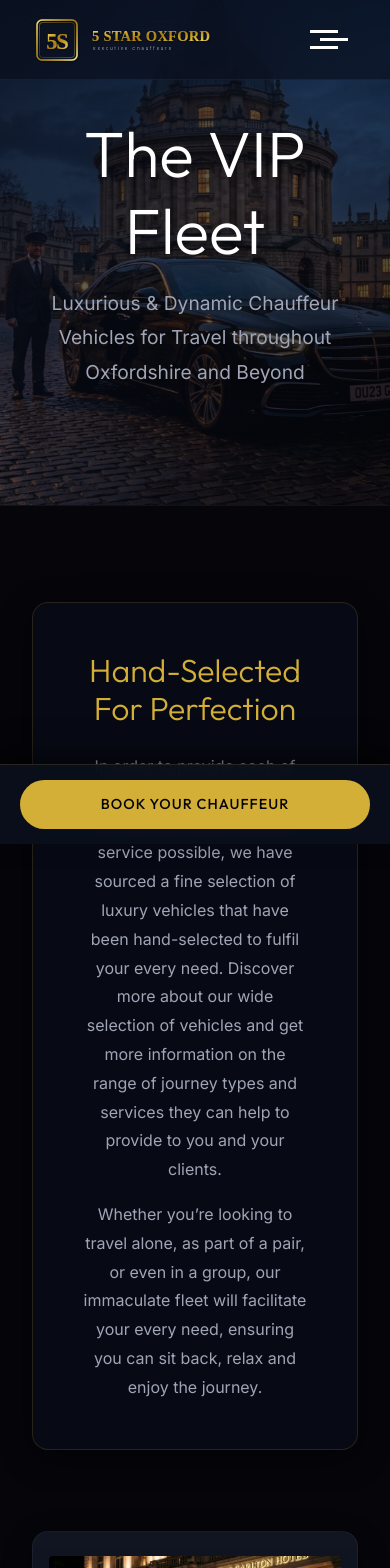
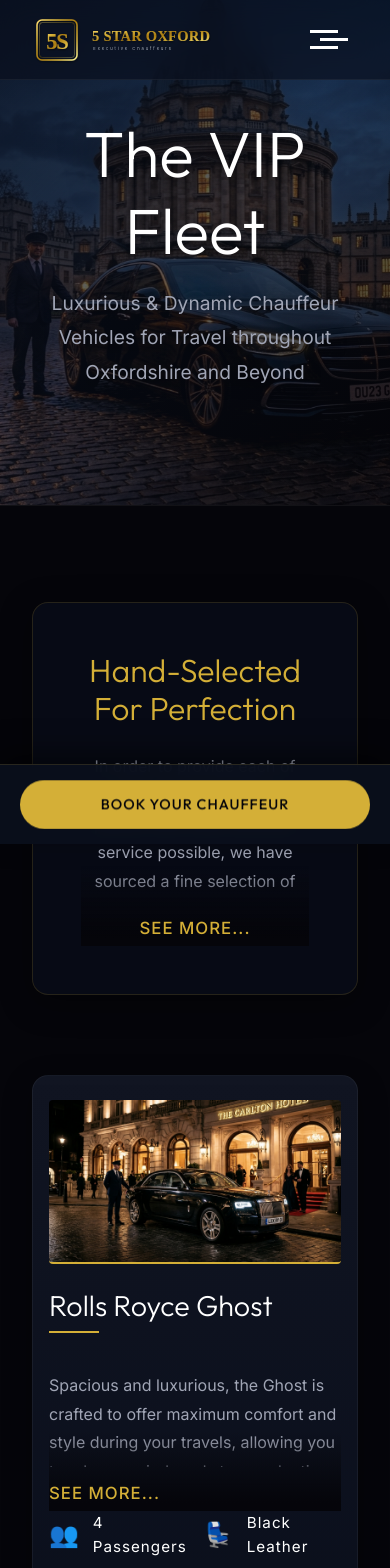
Before and after one commit to num876/oxford-vip-chauffeurs, a Next.js app: page /our-fleet in a window 390 px wide. Shown: the top 1568 px of the page. Built offline with nearby package versions, Linux system fonts and the light colour scheme; a web font is replaced by a local one.

Commit message:
Add ReadMore component for mobile text blocks

```diff
--- a/src/app/about-us/page.tsx
+++ b/src/app/about-us/page.tsx
@@ -1,6 +1,7 @@
 import styles from './about.module.css';
 import StarRating from '../../components/StarRating';
 import Image from 'next/image';
+import ReadMore from '@/components/ReadMore';
 
 export const metadata = {
   title: 'About Us | 5 Star Oxford',
@@ -49,6 +50,7 @@
               <span className={styles.sectionSubtitle}>Our Heritage</span>
               <h2 className={styles.sectionTitle}>A Legacy of Excellence in Chauffeur Travel</h2>
 
+              <ReadMore mobileOnly={true} maxHeight={250}>
               <p className={styles.storyText}>
                 5 Star Oxford has cemented its reputation as Oxford’s finest luxury chauffeur company and takes pride in being the market leader in executive transport. Throughout the South East and Oxfordshire in particular, our name is synonymous with quality, comfort, reliability and punctuality.
               </p>
@@ -61,6 +63,7 @@
               <p className={styles.storyText}>
                 Our aspiration is not to be the biggest, but certainly to be the best.
               </p>
+              </ReadMore>
             </div>
           </div>
         </div>
--- a/src/app/our-fleet/page.tsx
+++ b/src/app/our-fleet/page.tsx
@@ -2,6 +2,7 @@
 import StarRating from '../../components/StarRating';
 import Image from 'next/image';
 import Link from 'next/link';
+import ReadMore from '@/components/ReadMore';
 
 export const metadata = {
   title: 'Our Fleet | 5 Star Oxford',
@@ -113,12 +114,14 @@
           {/* Introductory Text Panel */}
           <div className="glass-panel" style={{ padding: '3rem', maxWidth: '900px', margin: '0 auto 5rem auto', textAlign: 'center' }}>
             <h2 style={{ color: 'var(--accent-gold)', fontWeight: 300, marginBottom: '1.5rem' }}>Hand-Selected For Perfection</h2>
+            <ReadMore mobileOnly={true} maxHeight={150}>
             <p style={{ color: 'var(--text-secondary)', lineHeight: 1.8, marginBottom: '1rem' }}>
               In order to provide each of our customers with the perfect and most luxurious service possible, we have sourced a fine selection of luxury vehicles that have been hand-selected to fulfil your every need. Discover more about our wide selection of vehicles and get more information on the range of journey types and services they can help to provide to you and your clients.
             </p>
             <p style={{ color: 'var(--text-secondary)', lineHeight: 1.8 }}>
               Whether you’re looking to travel alone, as part of a pair, or even in a group, our immaculate fleet will facilitate your every need, ensuring you can sit back, relax and enjoy the journey.
             </p>
+            </ReadMore>
           </div>
 
           {/* Alternating Vehicle Rows */}
@@ -139,13 +142,15 @@
 
               <div className={styles.textColumn}>
                 <h3 className={styles.carTitle}>{vehicle.name}</h3>
-                                {Array.isArray(vehicle.desc) ? (
+                                <ReadMore mobileOnly={true} maxHeight={120}>
+                  {Array.isArray(vehicle.desc) ? (
                   vehicle.desc.map((paragraph, i) => (
                     <p key={i} className={styles.carDesc} style={{ marginBottom: '1rem' }}>{paragraph}</p>
                   ))
                 ) : (
                   <p className={styles.carDesc}>{vehicle.desc}</p>
                 )}
+                </ReadMore>
 
                 <div className={styles.carSpecs}>
                   {vehicle.specs.map((spec, i) => (
--- a/src/app/services/airport-transfers/page.tsx
+++ b/src/app/services/airport-transfers/page.tsx
@@ -1,5 +1,6 @@
 import styles from '@/app/page.module.css';
 import Link from 'next/link';
+import ReadMore from '@/components/ReadMore';
 
 export const metadata = {
   title: 'Airport Transfers | 5 Star Oxford',
@@ -12,6 +13,7 @@
         <div className="container">
           <div className="glass-panel" style={{ padding: '3rem', maxWidth: '900px', margin: '0 auto' }}>
             <h1 className={styles.sectionTitle} style={{ marginBottom: '2rem' }}>Airport Transfers</h1>
+            <ReadMore mobileOnly={true} maxHeight={250}>
             <p style={{ marginBottom: "1.5rem", color: "var(--text-secondary)", lineHeight: 1.8 }}>Airport Transfers & Airport Chauffeur Oxfordshire by 5 Star Oxford</p>
             <p style={{ marginBottom: "1.5rem", color: "var(--text-secondary)", lineHeight: 1.8 }}>Tailored Airport Transfers throughout the UK</p>
             <p style={{ marginBottom: "1.5rem", color: "var(--text-secondary)", lineHeight: 1.8 }}>Whether you’re looking to travel in elegance to the airport for an important international meeting or are looking for a special chauffeur as part of luxury getaway, here at 5 Star Oxford we can offer an exclusive range of Airport Transfers from Oxfordshire and beyond.</p>
@@ -20,6 +22,7 @@
             <p style={{ marginBottom: "1.5rem", color: "var(--text-secondary)", lineHeight: 1.8 }}>As part of this process we can provide additional waiting times pre or post your flight time and can provide a wide selection of optional extras to ensure your journey is perfect for your requirements.</p>
             <p style={{ marginBottom: "1.5rem", color: "var(--text-secondary)", lineHeight: 1.8 }}>If you’d like to discover how 5 Star Oxford can provide the perfect airport transfer for your next journey then please get in touch below to receive a</p>
             <p style={{ marginBottom: "1.5rem", color: "var(--text-secondary)", lineHeight: 1.8 }}>no obligation airport transfer quotation.</p>
+                        </ReadMore>
             <div style={{ marginTop: '3rem', textAlign: 'center' }}>
               <Link href="/booking" className="btn btn-primary" style={{ padding: '1rem 3rem', display: 'inline-block', fontSize: '1.1rem' }}>
                 Book Journey
--- a/src/app/services/business-travel/page.tsx
+++ b/src/app/services/business-travel/page.tsx
@@ -1,5 +1,6 @@
 import styles from '@/app/page.module.css';
 import Link from 'next/link';
+import ReadMore from '@/components/ReadMore';
 
 export const metadata = {
   title: 'Business Travel | 5 Star Oxford',
@@ -12,6 +13,7 @@
         <div className="container">
           <div className="glass-panel" style={{ padding: '3rem', maxWidth: '900px', margin: '0 auto' }}>
             <h1 className={styles.sectionTitle} style={{ marginBottom: '2rem' }}>Business Travel</h1>
+            <ReadMore mobileOnly={true} maxHeight={250}>
             <p style={{ marginBottom: "1.5rem", color: "var(--text-secondary)", lineHeight: 1.8 }}>Business Travel & Corporate Chauffeur by 5 Star Oxford</p>
             <p style={{ marginBottom: "1.5rem", color: "var(--text-secondary)", lineHeight: 1.8 }}>Luxury Business Travel throughout the Oxfordshire region</p>
             <p style={{ marginBottom: "1.5rem", color: "var(--text-secondary)", lineHeight: 1.8 }}>Finding a chauffeur that offers luxury and reliability can often prove to be a trickier task than you might first think, but with 5 Star Oxford you can be rest assured that you’ll receive the finest service every time.</p>
@@ -19,6 +21,7 @@
             <p style={{ marginBottom: "1.5rem", color: "var(--text-secondary)", lineHeight: 1.8 }}>By using the finest vehicles and chauffeurs that are dedicated to providing a luxury service that is tailored to your requirements, we will guarantee that you arrive at your destination on time and perfectly prepared for the meeting ahead.</p>
             <p style={{ marginBottom: "1.5rem", color: "var(--text-secondary)", lineHeight: 1.8 }}>Whether you’d like to travel to your meeting in a state-of-the-art Range Rover or an elegant and comfortable S-Class Mercedes, we can provide a business travel service that is ideally suited to your needs.</p>
             <p style={{ marginBottom: "1.5rem", color: "var(--text-secondary)", lineHeight: 1.8 }}>To find out more about our range of business travel services or to book your next journey, please discover more below.</p>
+                        </ReadMore>
             <div style={{ marginTop: '3rem', textAlign: 'center' }}>
               <Link href="/booking" className="btn btn-primary" style={{ padding: '1rem 3rem', display: 'inline-block', fontSize: '1.1rem' }}>
                 Book Journey
--- a/src/app/services/event-travel/page.tsx
+++ b/src/app/services/event-travel/page.tsx
@@ -1,5 +1,6 @@
 import styles from '@/app/page.module.css';
 import Link from 'next/link';
+import ReadMore from '@/components/ReadMore';
 
 export const metadata = {
   title: 'Event Travel | 5 Star Oxford',
@@ -12,12 +13,14 @@
         <div className="container">
           <div className="glass-panel" style={{ padding: '3rem', maxWidth: '900px', margin: '0 auto' }}>
             <h1 className={styles.sectionTitle} style={{ marginBottom: '2rem' }}>Event Travel</h1>
+            <ReadMore mobileOnly={true} maxHeight={250}>
             <p style={{ marginBottom: "1.5rem", color: "var(--text-secondary)", lineHeight: 1.8 }}>Event Travel & Chaffeur Transport Oxfordshire from 5 Star Oxford</p>
             <p style={{ marginBottom: "1.5rem", color: "var(--text-secondary)", lineHeight: 1.8 }}>Event Travel to the Nations Top Events</p>
             <p style={{ marginBottom: "1.5rem", color: "var(--text-secondary)", lineHeight: 1.8 }}>Travelling to the next major sporting event can now be easier, more relaxing and luxurious than ever before with our dedicated range of event travel services. Designed to provide a VIP service for clients throughout Oxfordshire and beyond, we will take all the stress out of travelling to your favourite event, wherever it may be.</p>
             <p style={{ marginBottom: "1.5rem", color: "var(--text-secondary)", lineHeight: 1.8 }}>Whether you’re heading down to Wimbledon for a day packed full of tennis or are having a day at the races with a few friends, we can provide tailored event travel packages to make sure that you arrive on-time, completely relaxed and ready for the days events that lay ahead.</p>
             <p style={{ marginBottom: "1.5rem", color: "var(--text-secondary)", lineHeight: 1.8 }}>In addition to this, at Oxford VIP Chauffeurs we can also provide a dedicated travel service for you and your clients should you be heading to corporate hospitality for the day. This can include several location pickups as well as any additional requirements you may have to guarantee we leave a lasting impression.</p>
             <p style={{ marginBottom: "1.5rem", color: "var(--text-secondary)", lineHeight: 1.8 }}>To discover more about our range of event chauffeur services or to get a free no obligation instant quote to your next event, please book your journey by clicking below.</p>
+                        </ReadMore>
             <div style={{ marginTop: '3rem', textAlign: 'center' }}>
               <Link href="/booking" className="btn btn-primary" style={{ padding: '1rem 3rem', display: 'inline-block', fontSize: '1.1rem' }}>
                 Book Journey
--- a/src/app/services/group-travel/page.tsx
+++ b/src/app/services/group-travel/page.tsx
@@ -1,5 +1,6 @@
 import styles from '@/app/page.module.css';
 import Link from 'next/link';
+import ReadMore from '@/components/ReadMore';
 
 export const metadata = {
   title: 'Group Travel | 5 Star Oxford',
@@ -12,12 +13,14 @@
         <div className="container">
           <div className="glass-panel" style={{ padding: '3rem', maxWidth: '900px', margin: '0 auto' }}>
             <h1 className={styles.sectionTitle} style={{ marginBottom: '2rem' }}>Group Travel</h1>
+            <ReadMore mobileOnly={true} maxHeight={250}>
             <p style={{ marginBottom: "1.5rem", color: "var(--text-secondary)", lineHeight: 1.8 }}>Group Travel & Executive Chauffeur Oxfordshire by 5 Star Oxford</p>
             <p style={{ marginBottom: "1.5rem", color: "var(--text-secondary)", lineHeight: 1.8 }}>Bespoke Group Travel for Oxford Executives</p>
             <p style={{ marginBottom: "1.5rem", color: "var(--text-secondary)", lineHeight: 1.8 }}>Here at 5 Star Oxford we know that as a business you often have to travel to meetings with a number of your colleagues so it’s essential to find travel that’s perfect for a group as well as on your own.</p>
             <p style={{ marginBottom: "1.5rem", color: "var(--text-secondary)", lineHeight: 1.8 }}>With this in mind we’ve developed a luxurious range of group travel services to ensure that you and your team can travel to your meeting in Oxfordshire or beyond in style and comfort. After discussing your requirements in full, we’ll create a tailored plan that’s designed around your schedule and business meetings to guarantee that every detail is adhered to.</p>
             <p style={{ marginBottom: "1.5rem", color: "var(--text-secondary)", lineHeight: 1.8 }}>Whether you’re travelling throughout the Oxfordshire region, or need to travel further in the UK to discuss business with a new client, at 5 Star Oxford we’ll make sure that your Group Travel is expertly delivered, is completely stress-free and allows you to discuss your meeting pre and post your arrival.</p>
             <p style={{ marginBottom: "1.5rem", color: "var(--text-secondary)", lineHeight: 1.8 }}>To discover more about our range of Group Travel services for business or private clients throughout the Oxfordshire region, please click below to discuss your journey with our team.</p>
+                        </ReadMore>
             <div style={{ marginTop: '3rem', textAlign: 'center' }}>
               <Link href="/booking" className="btn btn-primary" style={{ padding: '1rem 3rem', display: 'inline-block', fontSize: '1.1rem' }}>
                 Book Journey
--- a/src/app/services/page.tsx
+++ b/src/app/services/page.tsx
@@ -1,5 +1,6 @@
 import styles from './services.module.css';
 import Link from 'next/link';
+import ReadMore from '@/components/ReadMore';
 import Image from 'next/image';
 
 export const metadata = {
--- a/src/app/services/tours/page.tsx
+++ b/src/app/services/tours/page.tsx
@@ -1,5 +1,6 @@
 import styles from '@/app/page.module.css';
 import Link from 'next/link';
+import ReadMore from '@/components/ReadMore';
 
 export const metadata = {
   title: 'Tours | 5 Star Oxford',
@@ -12,12 +13,14 @@
         <div className="container">
           <div className="glass-panel" style={{ padding: '3rem', maxWidth: '900px', margin: '0 auto' }}>
             <h1 className={styles.sectionTitle} style={{ marginBottom: '2rem' }}>Tours</h1>
+            <ReadMore mobileOnly={true} maxHeight={250}>
             <p style={{ marginBottom: "1.5rem", color: "var(--text-secondary)", lineHeight: 1.8 }}>Chauffeur Driven Tours in Oxfordshire from 5 Star Oxford</p>
             <p style={{ marginBottom: "1.5rem", color: "var(--text-secondary)", lineHeight: 1.8 }}>Luxury Tours throughout Oxfordshire, Cotswolds & Beyond</p>
             <p style={{ marginBottom: "1.5rem", color: "var(--text-secondary)", lineHeight: 1.8 }}>As Oxfordshire’s premier chauffeur provider, at 5 Star Oxford we excel in providing guided tours throughout the region and beyond. Whether you’re looking to have a sightseeing tour of Oxford, an in-depth tour of the Cotswolds or even want to have a chauffeur driven journey to London, we can design a tour travel package that’s perfect for your requirements.</p>
             <p style={{ marginBottom: "1.5rem", color: "var(--text-secondary)", lineHeight: 1.8 }}>Whilst our dedicated team of chauffeurs are experts at navigating the local area, each chauffeur also has over 15 years of experience in touring around major UK landmarks, ensuring that we can take you to wherever you want to go or whatever you want to experience in a luxurious and special manner.</p>
             <p style={{ marginBottom: "1.5rem", color: "var(--text-secondary)", lineHeight: 1.8 }}>After discussing your requirements with a dedicated member of our team, we will then provide you with an itemised quote for every section of your journey. Once agreed, our expert chauffeurs will then take care of the rest, allowing you to sit-back, relax and enjoy some of the many sites that we will guide you through along the way.</p>
             <p style={{ marginBottom: "1.5rem", color: "var(--text-secondary)", lineHeight: 1.8 }}>To find out how you can book the perfect chauffeur driven tour for your requirements, please booking your next journey below.</p>
+                        </ReadMore>
             <div style={{ marginTop: '3rem', textAlign: 'center' }}>
               <Link href="/booking" className="btn btn-primary" style={{ padding: '1rem 3rem', display: 'inline-block', fontSize: '1.1rem' }}>
                 Book Journey
--- /dev/null
+++ b/src/components/ReadMore.module.css
@@ -0,0 +1,52 @@
+.wrapper {
+  position: relative;
+  width: 100%;
+}
+
+.content {
+  overflow: hidden;
+  position: relative;
+  transition: max-height 0.4s ease-in-out;
+}
+
+.fadeOverlay {
+  position: absolute;
+  bottom: 0;
+  left: 0;
+  right: 0;
+  height: 80px;
+  background: linear-gradient(to bottom, transparent, var(--bg-primary, rgba(10,15,28,1)) 90%);
+  pointer-events: none;
+  z-index: 1;
+}
+
+/*
+  If the ReadMore component is inside a glass-panel, we might need a different fade color,
+  but usually transparent to the container's background is sufficient, or we just rely on
+  a semi-transparent gradient that matches the dark theme.
+*/
+.wrapper :global(.glass-panel) .fadeOverlay {
+  background: linear-gradient(to bottom, transparent, rgba(20,25,40,1) 90%);
+}
+
+.toggleButton {
+  display: inline-block;
+  background: transparent;
+  border: none;
+  color: var(--accent-gold, #D4AF37);
+  padding: 0.5rem 0;
+  font-family: inherit;
+  font-size: 1.05rem;
+  font-weight: 500;
+  cursor: pointer;
+  margin-top: 0.5rem;
+  position: relative;
+  z-index: 2;
+  text-transform: uppercase;
+  letter-spacing: 1px;
+  transition: color 0.3s ease;
+}
+
+.toggleButton:hover {
+  color: #fff;
+}
--- /dev/null
+++ b/src/components/ReadMore.tsx
@@ -0,0 +1,54 @@
+'use client';
+
+import { useState, useEffect } from 'react';
+import styles from './ReadMore.module.css';
+
+export default function ReadMore({
+  children,
+  mobileOnly = true,
+  maxHeight = 250
+}: {
+  children: React.ReactNode,
+  mobileOnly?: boolean,
+  maxHeight?: number
+}) {
+  const [isExpanded, setIsExpanded] = useState(false);
+  const [isMobile, setIsMobile] = useState(false);
+
+  useEffect(() => {
+    // Check if we're on mobile on mount and window resize
+    const checkMobile = () => {
+      setIsMobile(window.innerWidth <= 768);
+    };
+
+    checkMobile();
+    window.addEventListener('resize', checkMobile);
+    return () => window.removeEventListener('resize', checkMobile);
+  }, []);
+
+  const shouldClamp = (mobileOnly ? isMobile : true) && !isExpanded;
+
+  return (
+    <div className={`${styles.wrapper} ${shouldClamp ? styles.isClamped : ''}`}>
+      <div
+        className={`${styles.content} ${shouldClamp ? styles.collapsed : ''}`}
+        style={{ maxHeight: shouldClamp ? `${maxHeight}px` : '5000px' }}
+      >
+        {children}
+      </div>
+
+      {shouldClamp && (
+        <div className={styles.fadeOverlay}></div>
+      )}
+
+      {(mobileOnly ? isMobile : true) && (
+        <button
+          className={styles.toggleButton}
+          onClick={() => setIsExpanded(!isExpanded)}
+        >
+          {isExpanded ? 'See Less' : 'See More...'}
+        </button>
+      )}
+    </div>
+  );
+}
```
Also changed, not shown: scraped_subpages.txt (added), scraped_text.txt (added).
